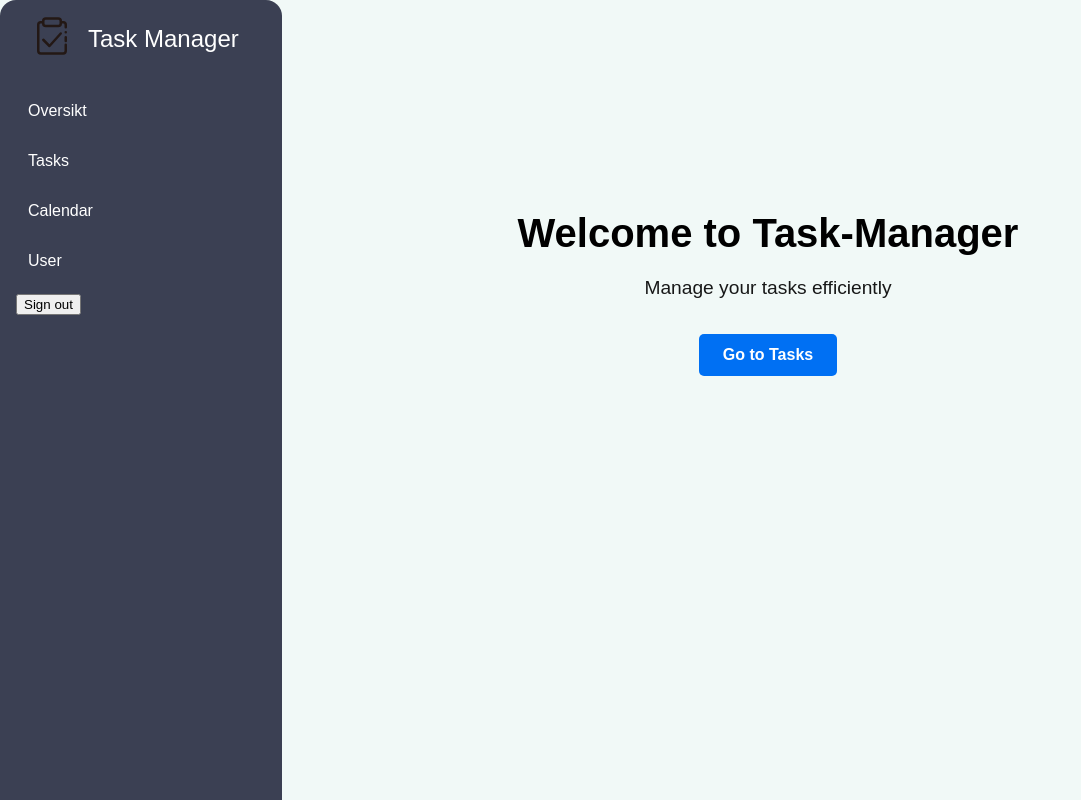
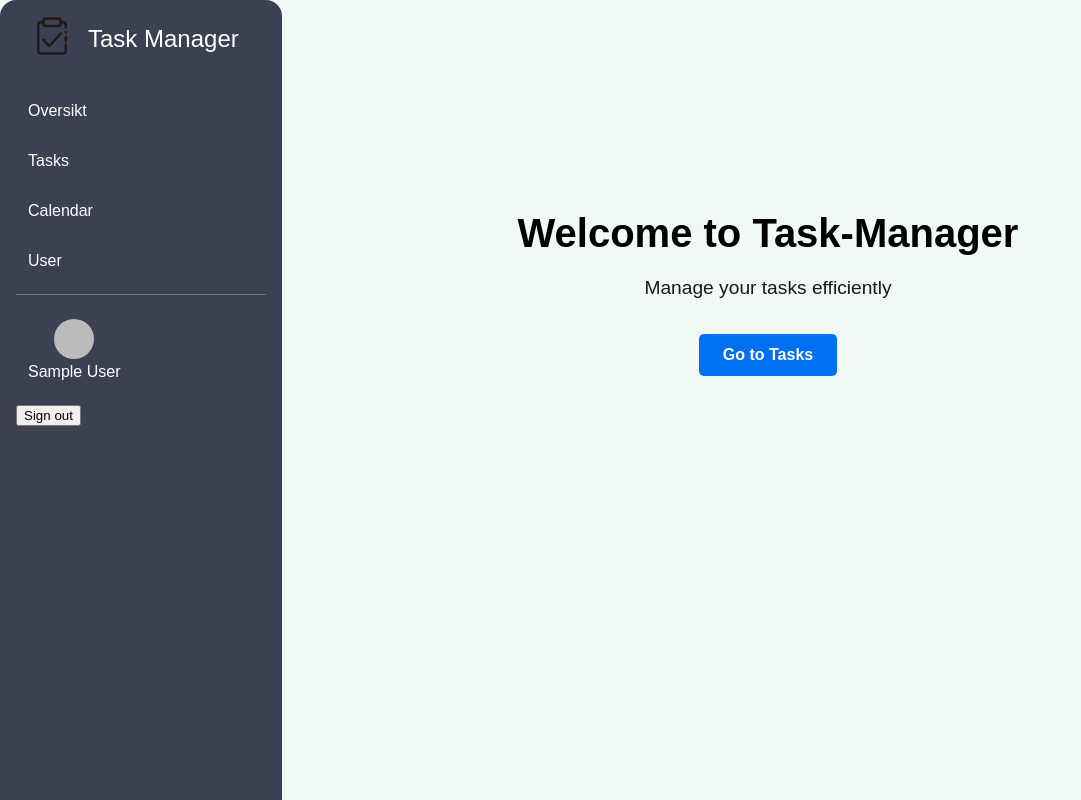
Before and after one commit to Mamolb/TaskManager, a Next.js app: page / in a window 1280 px wide. Shown: the whole page, without its empty margins (0-1081 px from the left). Built offline with nearby package versions, Linux system fonts and the light colour scheme; no server answers; sample sign-in values are in the browser's storage.

Commit message:
Added user info in navbar

```diff
--- a/app/NavMenu.module.css
+++ b/app/NavMenu.module.css
@@ -42,3 +42,28 @@
 .links a:hover {
   background-color: #ffffff44;
 }
+
+.signout {
+  display: flex;
+  align-items: center;
+  gap: 0.5rem;
+  padding: 0.5rem;
+  border-radius: 0.5rem;
+  transition: background-color 0.2s ease;
+}
+
+.signout:hover {
+  background-color: #ffffff44;
+}
+
+
+/* Auth Container (For Profile + Sign Out Button) */
+/* Profile & Sign-Out Section */
+.authSection {
+  display: flex;
+  flex-direction: column;
+  align-items: flex-start; /* Align everything to the left */
+  gap: 0.5rem;
+  padding-top: 1rem;
+  border-top: 1px solid #ffffff44;
+}
--- a/app/NavMenu.tsx
+++ b/app/NavMenu.tsx
@@ -32,7 +32,7 @@ export default function NavMenu() {
         <li>
           <Link href="/user">User</Link>
         </li>
-        <li>
+        <li className={styles.authSection}>
           <AuthCheck>
               <SignOutButton />
           </AuthCheck>
--- a/components/buttons.tsx
+++ b/components/buttons.tsx
@@ -20,7 +20,7 @@ export function SignInButton() {
     return (
       <Link href={`/dashboard`}>
         <Image
-          src={session.user?.image ?? '/mememan.webp'}
+          src={'/mememan.webp'}
           width={32}
           height={32}
           alt="Your Name"
@@ -31,7 +31,32 @@ export function SignInButton() {
 
   return <button onClick={() => signIn()}>Sign in</button>;
 }
+export function SignOutButton() {
+    const { data: session, status } = useSession();
 
-export function SignOutButton() {
-  return <button onClick={() => signOut()}>Sign out</button>;
-}
+    if (status === 'loading') {
+      return <>...</>;
+    }
+
+    if (status === 'authenticated') {
+        return (
+            <div style={{ display: 'flex', flexDirection: 'column', alignItems: 'flex-start', gap: '0.5rem' }}>
+              <Link href={`/user`} style={{ display: 'flex', flexDirection: 'column', alignItems: 'center', textDecoration: 'none' }}>
+                <Image
+                  src={session.user?.image ?? '/mememan.webp'}
+                  width={40}
+                  height={40}
+                  alt="Your Name"
+                  style={{ borderRadius: '50%' }}
+                />
+                <span style={{ color: 'white', fontSize: '1rem', marginTop: '0.25rem' }}>
+                  {session.user?.name ?? 'Unknown User'}
+                </span>
+              </Link>
+              <button onClick={() => signOut()} style={{ marginTop: '0.5rem' }}>Sign out</button>
+            </div>
+          );
+    }
+
+    return <button onClick={() => signOut()}>Sign out</button>;
+  }
```
Also changed, not shown: public/mememan.webp (added).
